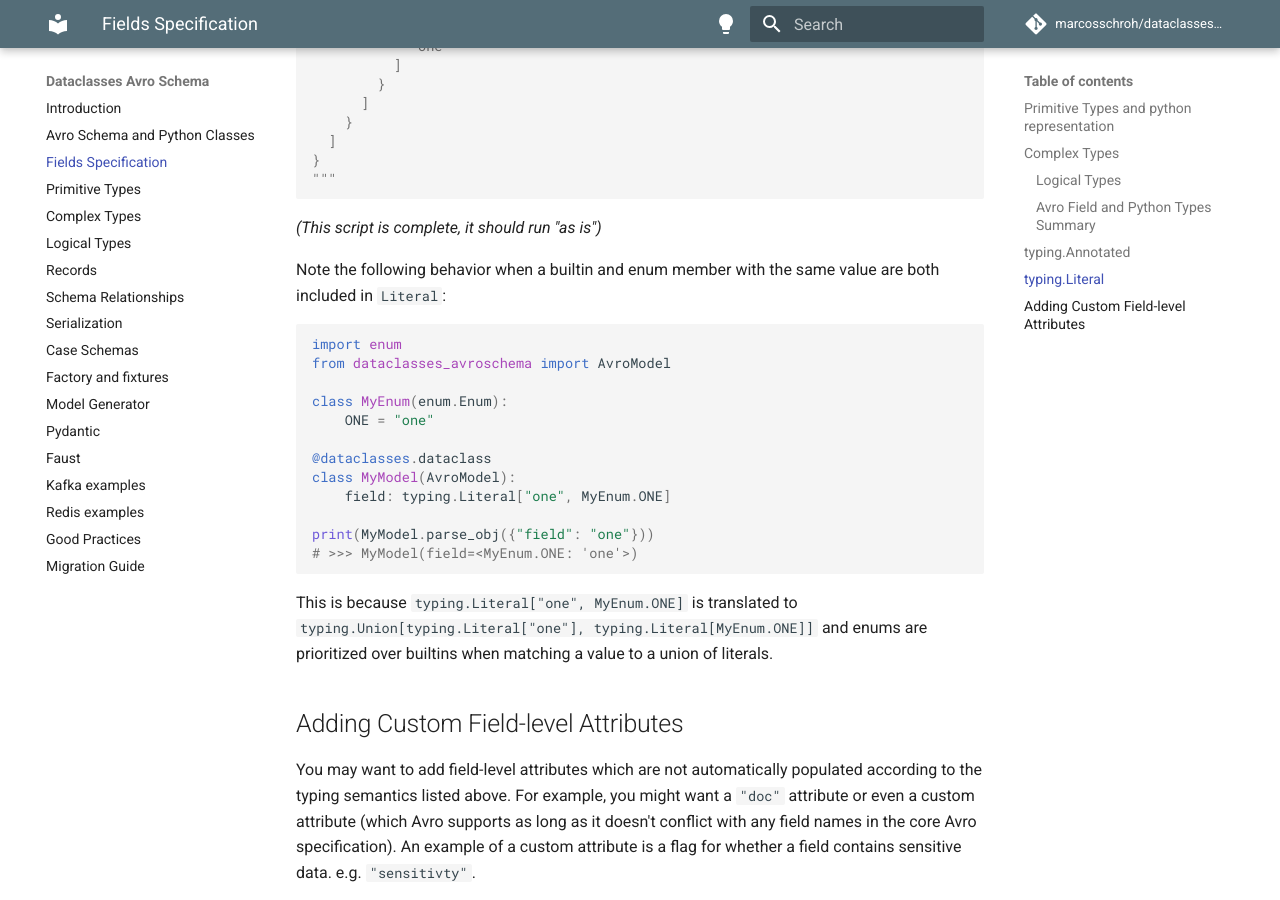
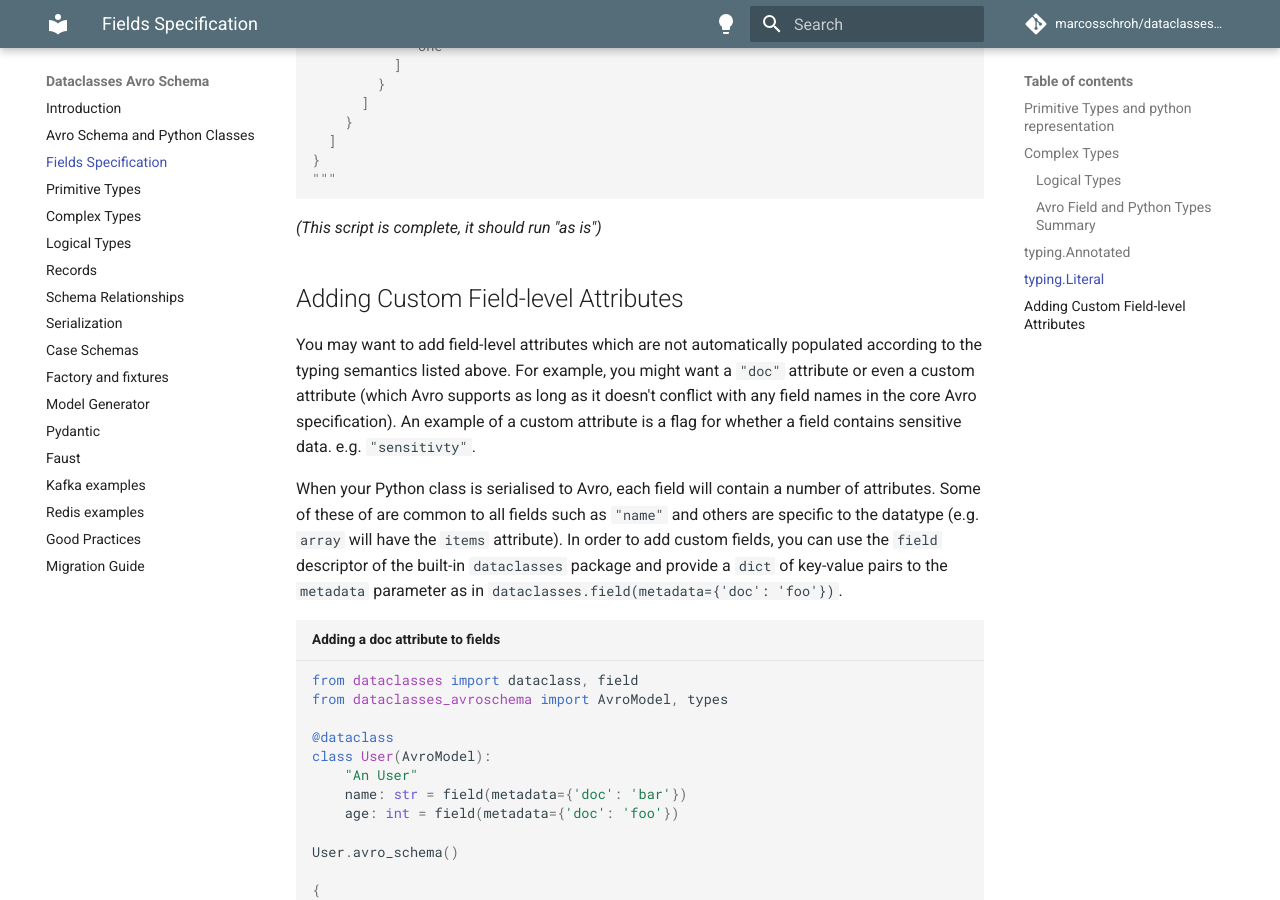
Before and after one commit to marcosschroh/dataclasses-avroschema, an MkDocs documentation site: the page built from docs/fields_specification.md, in a window 1280 px wide and 900 px high, scrolled down 7190 px. Built offline with MkDocs 1.6.1 and Material for MkDocs 9.7.7, drawn with Linux system fonts in a browser that asks for light colours; comment, search, counter and statistics services are not loaded.

Commit message:
docs: removed obselete docs explaining typehook side effects for literals as typehook was removed

````diff
--- a/docs/fields_specification.md
+++ b/docs/fields_specification.md
@@ -240,23 +240,6 @@ print(T.avro_schema())
 
 *(This script is complete, it should run "as is")*
 
-Note the following behavior when a builtin and enum member with the same value are both included in `Literal`:
-```python
-import enum
-from dataclasses_avroschema import AvroModel
-
-class MyEnum(enum.Enum):
-    ONE = "one"
-
-@dataclasses.dataclass
-class MyModel(AvroModel):
-    field: typing.Literal["one", MyEnum.ONE]
-
-print(MyModel.parse_obj({"field": "one"}))
-# >>> MyModel(field=<MyEnum.ONE: 'one'>)
-```
-This is because `typing.Literal["one", MyEnum.ONE]` is translated to `typing.Union[typing.Literal["one"], typing.Literal[MyEnum.ONE]]` and enums are prioritized over builtins when matching a value to a union of literals.
-
 ## Adding Custom Field-level Attributes
 
 You may want to add field-level attributes which are not automatically populated according to the typing semantics
````
